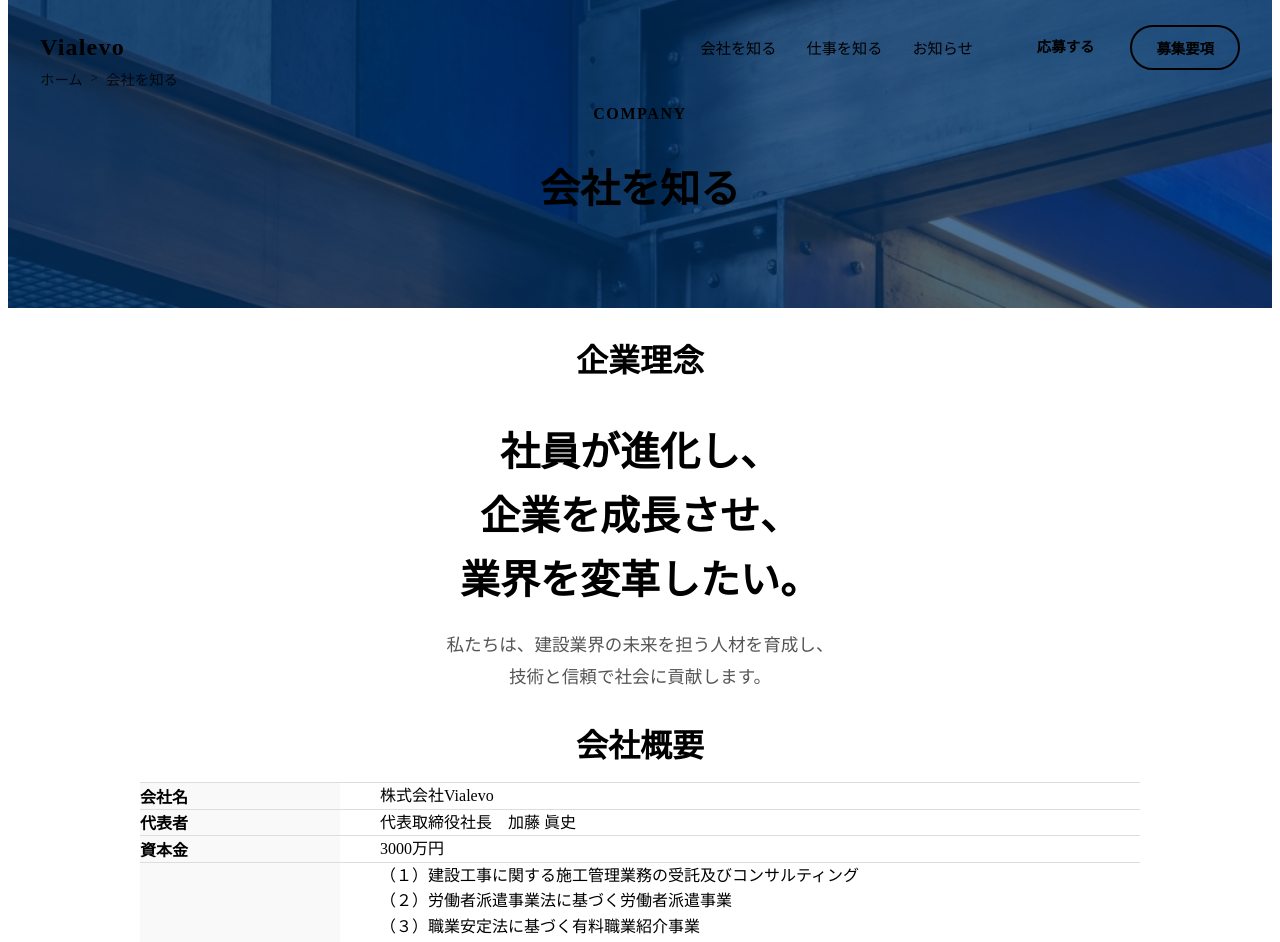
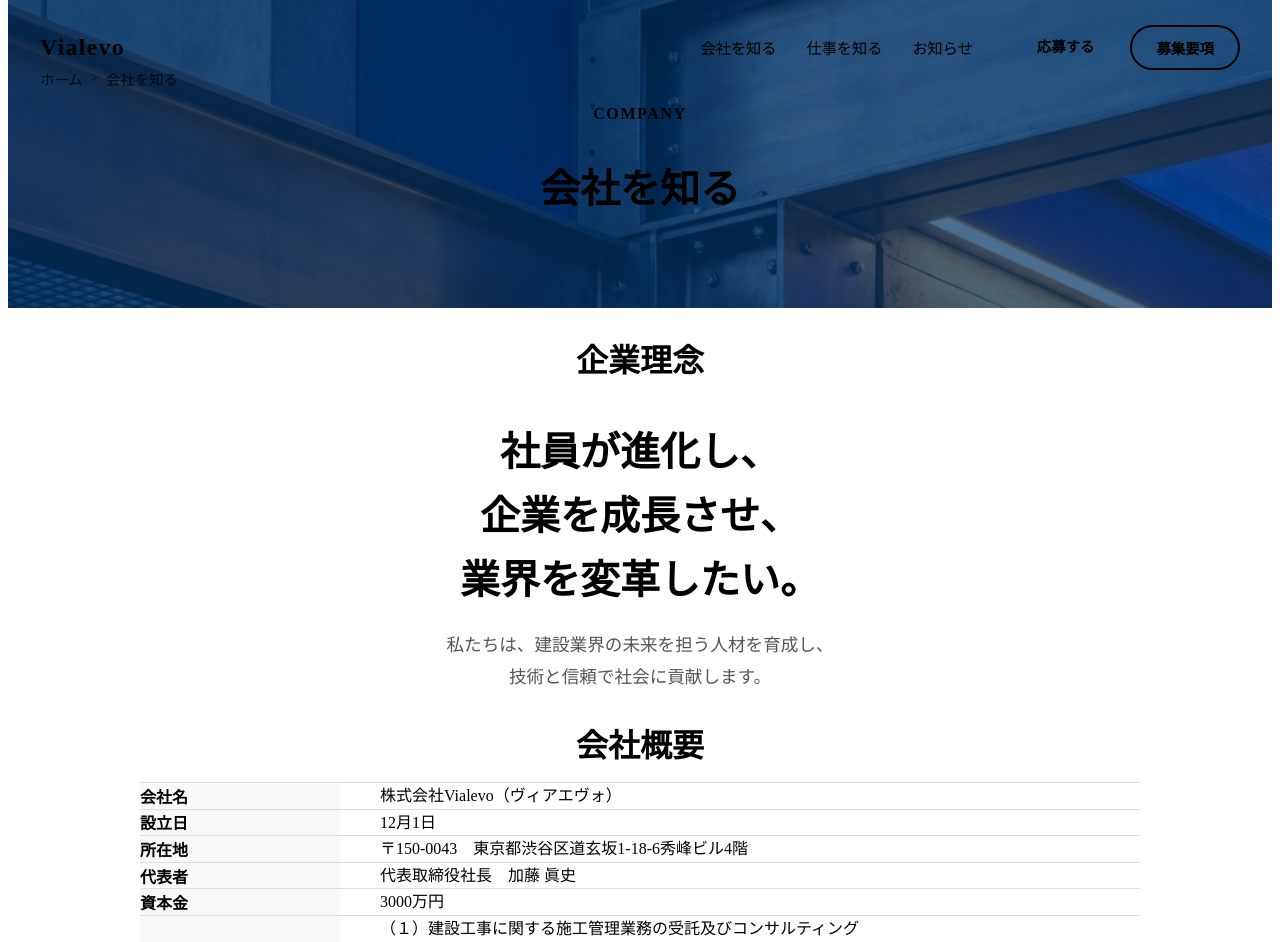
Before and after one commit to kazujp225/vialevo, a React (Vite) app: page /company in a window 1280 px wide. Shown: the top 942 px of the page. Built offline with nearby package versions, Linux system fonts and the light colour scheme; the HTML template or start-up script is replaced by a standard one.

Commit message:
会社概要を更新: 会社名に読み仮名追加、設立日・住所を追加

```diff
--- a/src/pages/Company.jsx
+++ b/src/pages/Company.jsx
@@ -37,7 +37,15 @@ const Company = () => {
                     <dl className={styles.companyTable}>
                         <div className={styles.row}>
                             <dt>会社名</dt>
-                            <dd>株式会社Vialevo</dd>
+                            <dd>株式会社Vialevo（ヴィアエヴォ）</dd>
+                        </div>
+                        <div className={styles.row}>
+                            <dt>設立日</dt>
+                            <dd>12月1日</dd>
+                        </div>
+                        <div className={styles.row}>
+                            <dt>所在地</dt>
+                            <dd>〒150-0043　東京都渋谷区道玄坂1-18-6秀峰ビル4階</dd>
                         </div>
                         <div className={styles.row}>
                             <dt>代表者</dt>
```
